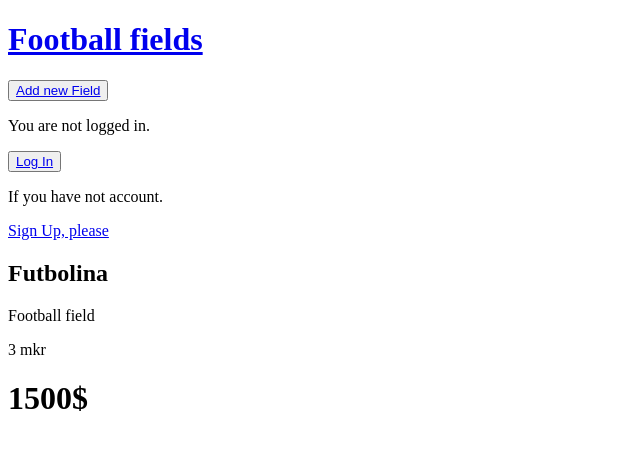
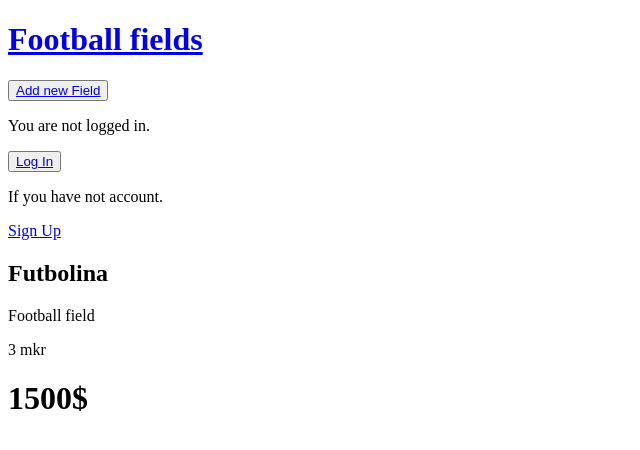
Before and after one commit to kayrat24/football_booking, a Django app: page /field/1/ in a window 1280 px wide. Shown: the top 450 px of the page, without its empty margins (0-640 px from the left). Run offline with Django 3.2, Linux system fonts and the light colour scheme; data comes from the database, SQL or seed files in the repository.

Commit message:
not easy

```diff
--- a/templates/base.html
+++ b/templates/base.html
@@ -21,7 +21,7 @@
     <p>You are not logged in.</p>
     <button><a href="{% url 'login' %}">Log In</a></button>
     <p>If you have not account.</p>
-    <a href="{% url 'signup' %}">Sign Up, please</a> {% endif %} {% block content %} {% endblock content %}
+    <a href="{% url 'signup' %}">Sign Up</a> {% endif %} {% block content %} {% endblock content %}
 
     </div>
 </body>
```
